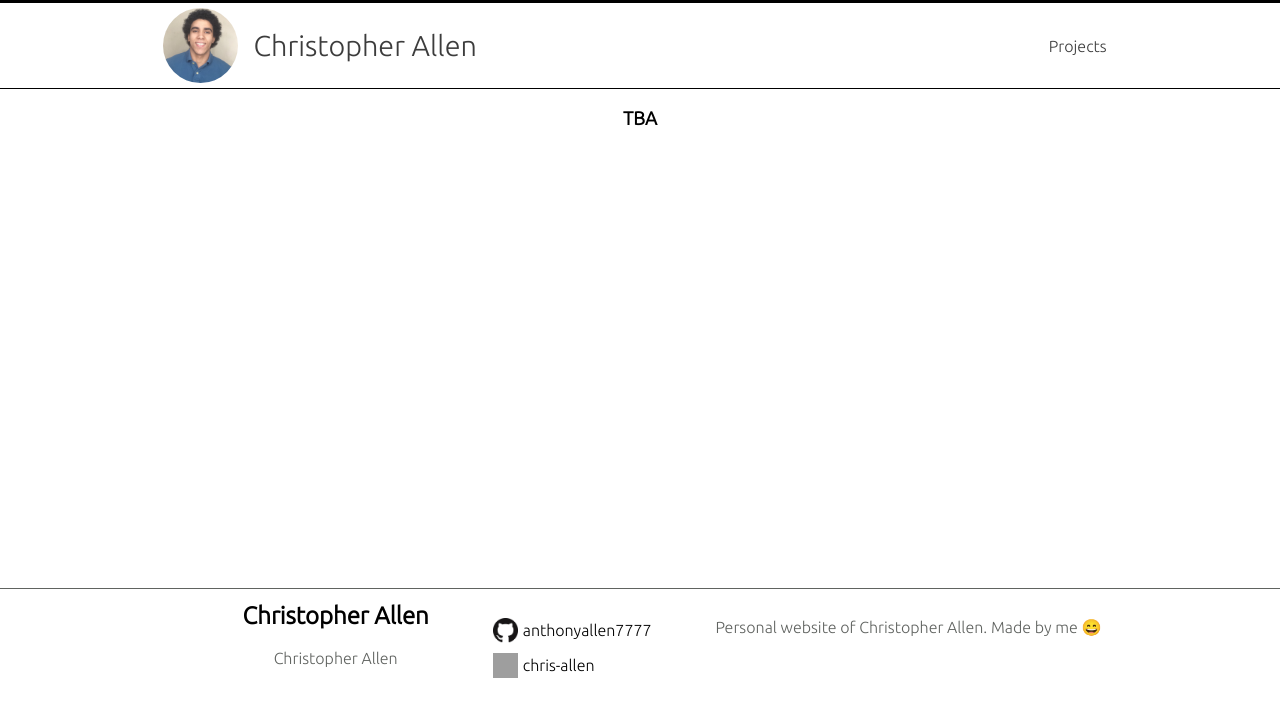
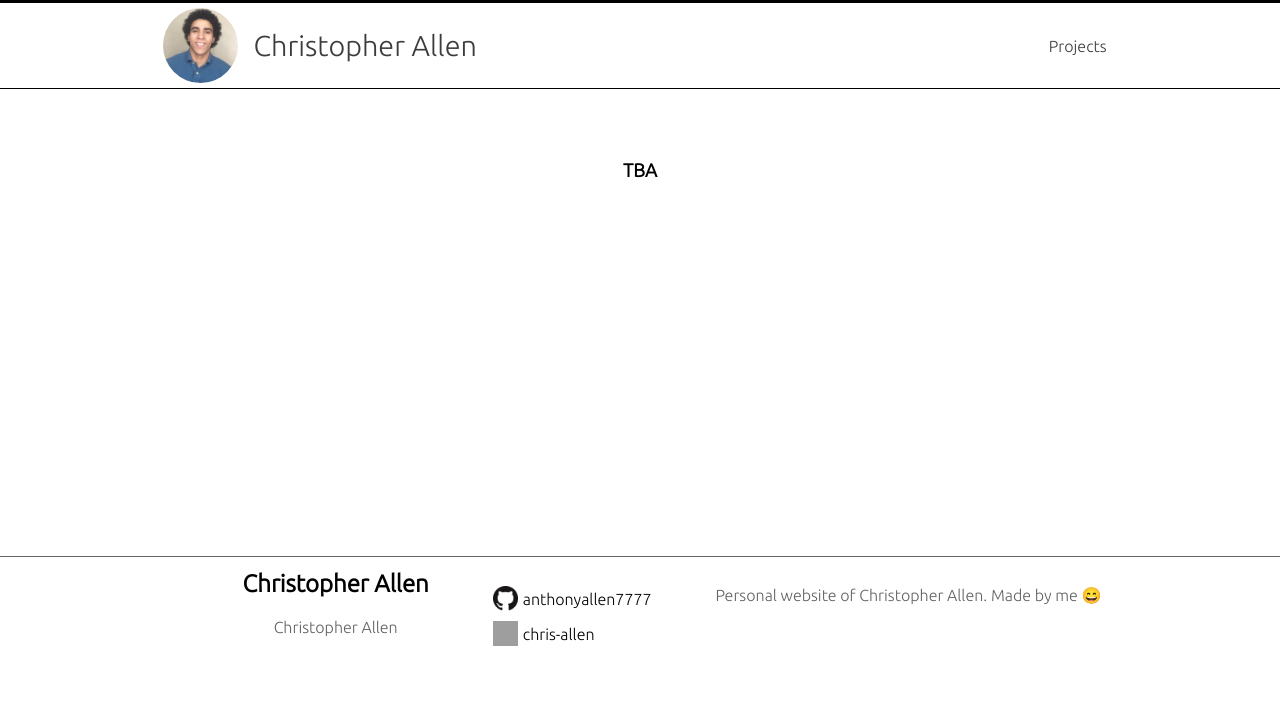
Before and after one commit to anthonyallen7777/allenca.com, a React (Create React App) app: page / in a window 1280 px wide. Shown: the top 716 px of the page. Built offline with nearby package versions, Linux system fonts and the light colour scheme; grey boxes are pictures that could not be loaded.

Commit message:
changing sizes and testing

```diff
--- a/src/App.module.css
+++ b/src/App.module.css
@@ -1,8 +1,3 @@
 .App {
   text-align: center;
-  margin: 0;
-  height: 100vh;
-  width: 100%;
-  display: flex;
-  flex-direction: column;
 }
--- a/src/components/Footer/Footer.js
+++ b/src/components/Footer/Footer.js
@@ -7,7 +7,7 @@ import classes from './Footer.module.css';
 
 const footer = () => {
     return (
-        <footer>
+        <footer className={classes.Test}>
             <div className={classes.Footer}>
                 <FooterName />
                 <FooterLinks />
--- a/src/components/Footer/Footer.module.css
+++ b/src/components/Footer/Footer.module.css
@@ -1,3 +1,10 @@
+.Test {
+    background-color: white;
+    position: absolute;
+    bottom: 0;
+    width: 100%;
+}
+
 .Footer {
     flex-direction: row;
     justify-content: center;
--- a/src/components/NavBar/NavBar.module.css
+++ b/src/components/NavBar/NavBar.module.css
@@ -1,6 +1,10 @@
 .Header {
     border-top: 3px solid black;
     border-bottom: 1px solid black;
+    position: fixed;
+    top: 0;
+    width: 100%;
+    background-color: white;
 }
 
 .NavBar {
--- a/src/components/ResumeBody/ResumeBody.js
+++ b/src/components/ResumeBody/ResumeBody.js
@@ -3,9 +3,9 @@ import classes from './ResumeBody.module.css';
 
 const resumeBody = () => {
     return (
-        <div className={classes.ResumeBody}>
+        <main className={classes.ResumeBody}>
             <h3>TBA</h3>
-        </div>
+        </main>
     );
 };
 
--- a/src/components/ResumeBody/ResumeBody.module.css
+++ b/src/components/ResumeBody/ResumeBody.module.css
@@ -1,13 +1,4 @@
 .ResumeBody {
     width: 100%;
-    height: 60vh;
+    margin-top: 10rem;
 }
-
-@media (max-width: 800px) {
-}
-
-@media (max-width: 600px) {
-}
-
-@media (max-width: 400px) {
-}
--- a/src/containers/Projects/Projects.js
+++ b/src/containers/Projects/Projects.js
@@ -7,15 +7,11 @@ import Footer from '../../components/Footer/Footer';
 const projects = () => {
     return (
         <React.Fragment>
-            <header>
-                <NavBar />
-            </header>
+            <NavBar />
             <main className={classes.Body}>
                 <h3>No projects yet!</h3>
             </main>
-            <footer>
-                <Footer />
-            </footer>
+            <Footer />
         </React.Fragment>
     );
 };
--- a/src/containers/Projects/Projects.module.css
+++ b/src/containers/Projects/Projects.module.css
@@ -1,4 +1,3 @@
 .Body {
     width: 100%;
-    height: 60vh;
 }
--- a/src/containers/Resume/Resume.js
+++ b/src/containers/Resume/Resume.js
@@ -1,22 +1,16 @@
 import React from "react";
-
+import classes from './Resume.module.css';
 import NavBar from "../../components/NavBar/NavBar";
 import ResumeBody from "../../components/ResumeBody/ResumeBody";
 import Footer from "../../components/Footer/Footer";
 
 const resume = () => {
     return (
-        <React.Fragment>
-            <header>
-                <NavBar />
-            </header>
-            <main>
-                <ResumeBody />
-            </main>
-            <footer>
-                <Footer />
-            </footer>
-        </React.Fragment>
+        <div className={classes.ResumePageMainDiv}>
+            <NavBar />
+            <ResumeBody />
+            <Footer />
+        </div>
     );
 };
 
--- /dev/null
+++ b/src/containers/Resume/Resume.module.css
@@ -0,0 +1,6 @@
+.ResumePageMainDiv {
+    background-color: white;
+    height: 100vh;
+    width: 100%;
+    position: absolute;
+}
```
